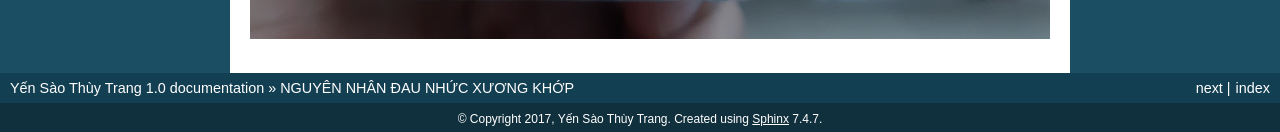
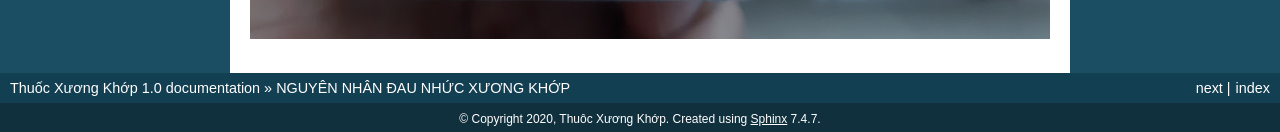
Before and after one commit to cao-tran/thuocxuongkhop, a Sphinx documentation site: the page built from docs/index.rst, in a window 1280 px wide and 900 px high, scrolled down 3348 px. Shown: the part 765-897 px from the top of the window. Built offline with Sphinx 7.4.7, drawn with Linux system fonts in a browser that asks for light colours; some of the changed text lies outside the part shown.

Commit message:
Update conf.py

```diff
--- a/docs/conf.py
+++ b/docs/conf.py
@@ -43,8 +43,8 @@ source_suffix = '.rst'
 master_doc = 'index'
 
 # General information about the project.
-project = u'Yến Sào Thùy Trang'
-copyright = u'2017, Yến Sào Thùy Trang'
+project = u'Thuốc Xương Khớp'
+copyright = u'2020, Thuôc Xương Khớp'
 
 # The version info for the project you're documenting, acts as replacement for
 # |version| and |release|, also used in various other places throughout the
```
